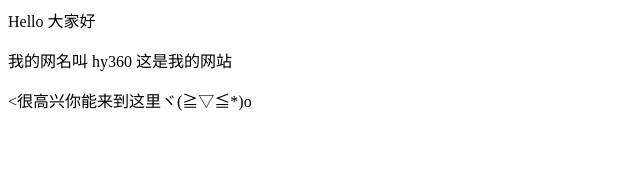
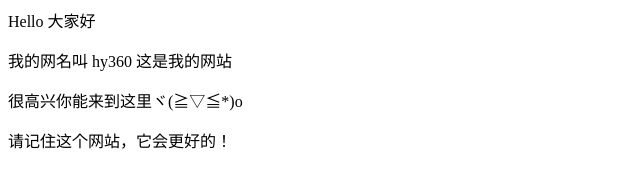
Before and after one commit to hy360/-hy360-.github.io, a plain HTML site: page index.html in a window 1280 px wide. Shown: the whole page, without its empty margins (0-640 px from the left). Drawn offline with Linux system fonts and the light colour scheme.

Commit message:
Update index.html

```diff
--- a/index.html
+++ b/index.html
@@ -1,3 +1,4 @@
 <p>Hello 大家好</p>
 <p>我的网名叫 hy360 这是我的网站</p>
-<p><很高兴你能来到这里ヾ(≧▽≦*)o</p>
+<p>很高兴你能来到这里ヾ(≧▽≦*)o</p>
+ <p>请记住这个网站，它会更好的！</p>
```
